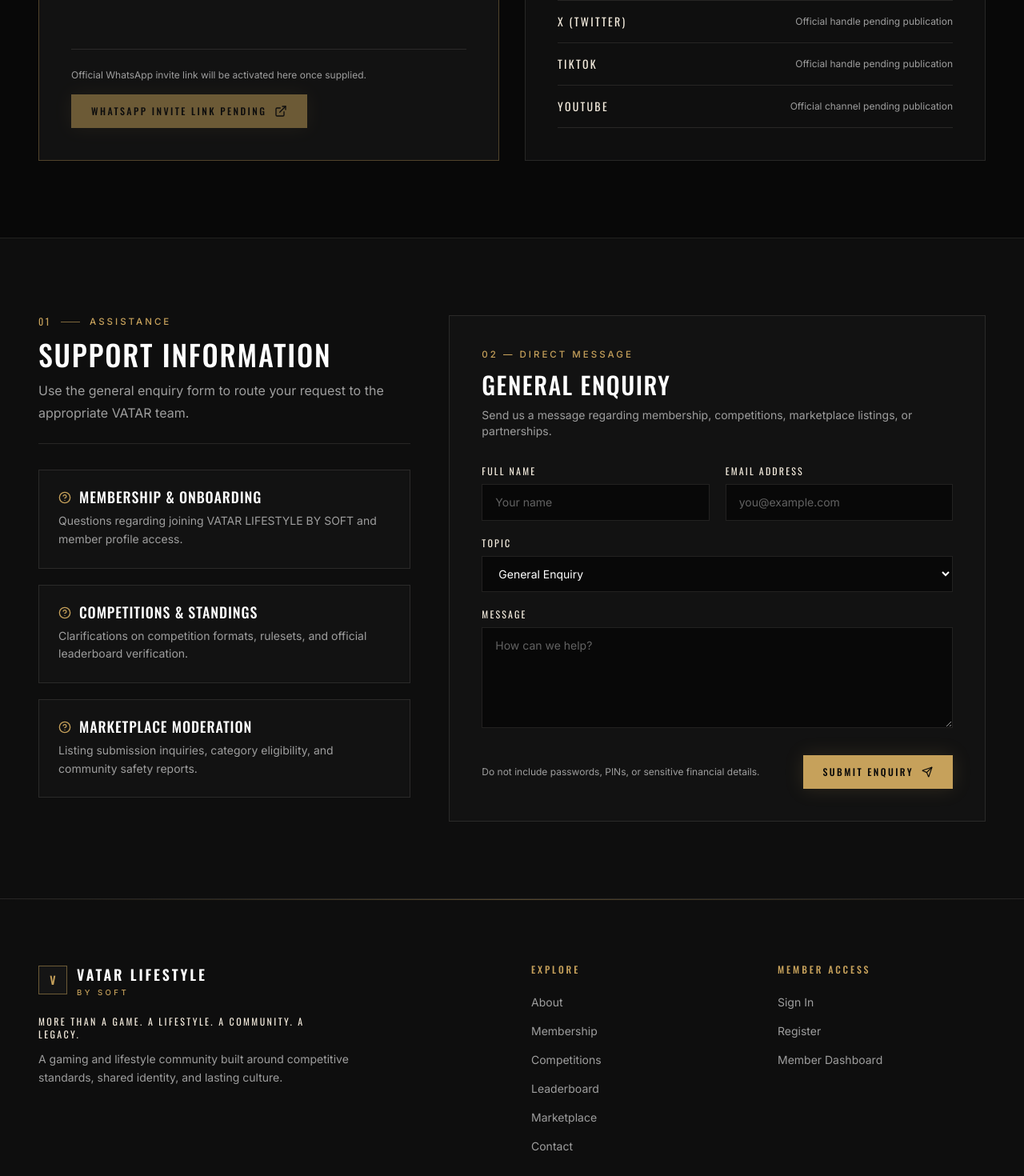
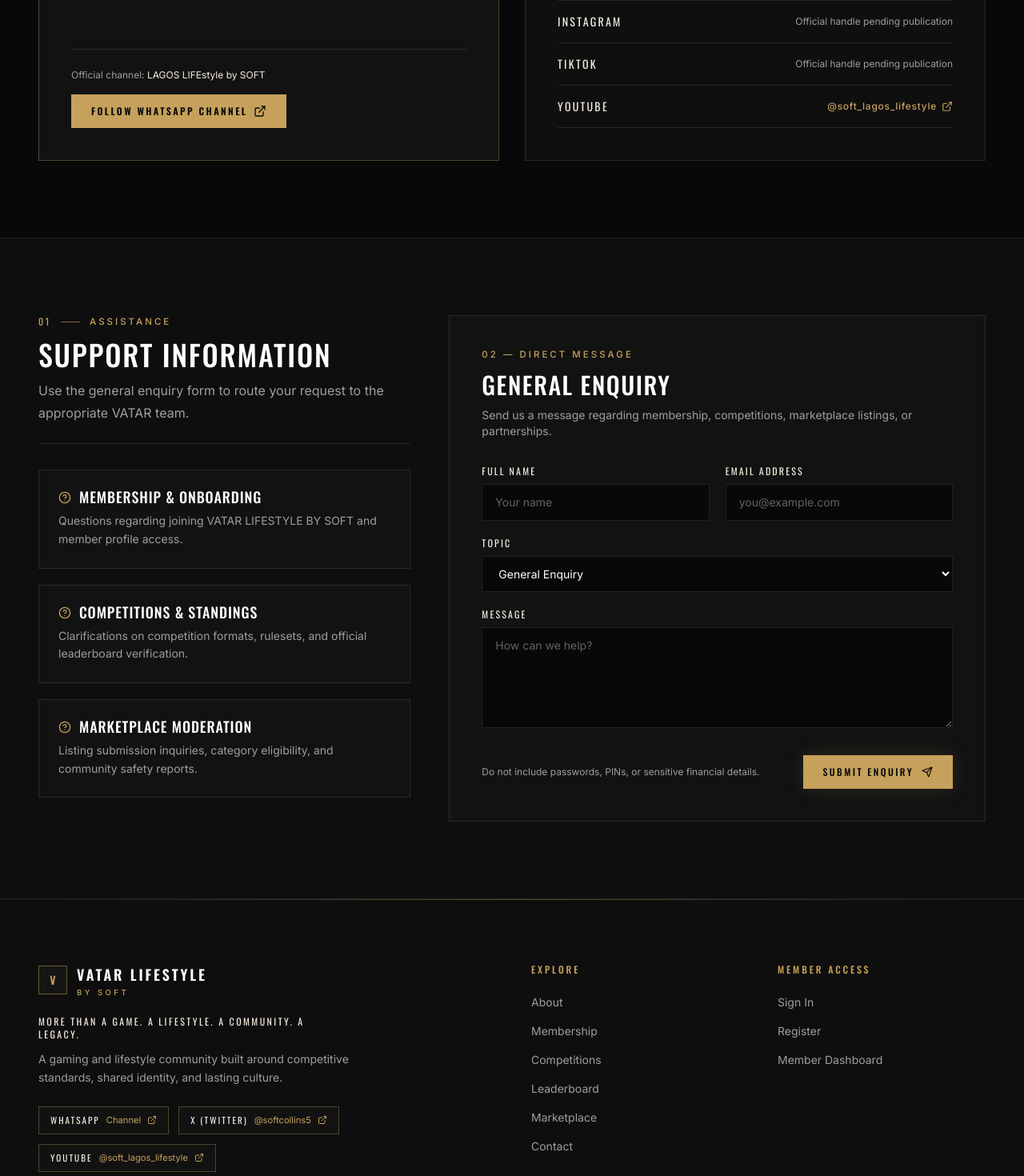
Before and after one commit to darrkkn1ght/VATARLIFESTYLEBYSOFT, a React (Vite) app: page /contact in a window 1280 px wide. Shown: the part 780-2250 px from the top of the page at 80% size. Built offline with nearby package versions, Linux system fonts and the light colour scheme; no server answers.

Commit message:
feat: add official X, WhatsApp channel, and YouTube social links

```diff
--- a/src/components/layout/Footer.tsx
+++ b/src/components/layout/Footer.tsx
@@ -1,5 +1,7 @@
+import { ExternalLink } from 'lucide-react';
 import { Link } from 'react-router-dom';
 import { PageContainer } from '@/components/layout/PageContainer';
+import { ACTIVE_SOCIAL_CHANNELS, WHATSAPP_CHANNEL } from '@/config/socials';
 import { ROUTES } from '@/routes/paths';
 import type { NavItem } from '@/types/navigation';
 
@@ -54,6 +56,39 @@ export function Footer() {
               A gaming and lifestyle community built around competitive standards,
               shared identity, and lasting culture.
             </p>
+
+            <div className="mt-6 flex flex-wrap items-center gap-3">
+              <a
+                href={WHATSAPP_CHANNEL.href}
+                target="_blank"
+                rel="noopener noreferrer"
+                aria-label={`${WHATSAPP_CHANNEL.platform} — ${WHATSAPP_CHANNEL.name}`}
+                className="inline-flex items-center gap-2 border border-brand-gold/35 bg-brand-charcoal/70 px-3.5 py-2 font-heading text-[0.7rem] tracking-[0.18em] text-brand-cream uppercase transition-colors hover:border-brand-gold hover:text-brand-gold"
+              >
+                <span>{WHATSAPP_CHANNEL.platform}</span>
+                <span className="font-body text-[0.7rem] tracking-normal text-brand-gold normal-case">
+                  Channel
+                </span>
+                <ExternalLink className="h-3 w-3 text-brand-gold" aria-hidden="true" />
+              </a>
+
+              {ACTIVE_SOCIAL_CHANNELS.map((channel) => (
+                <a
+                  key={channel.id}
+                  href={channel.href}
+                  target="_blank"
+                  rel="noopener noreferrer"
+                  aria-label={`${channel.platform} (${channel.handle})`}
+                  className="inline-flex items-center gap-2 border border-brand-gold/35 bg-brand-charcoal/70 px-3.5 py-2 font-heading text-[0.7rem] tracking-[0.18em] text-brand-cream uppercase transition-colors hover:border-brand-gold hover:text-brand-gold"
+                >
+                  <span>{channel.platform}</span>
+                  <span className="font-body text-[0.7rem] tracking-normal text-brand-gold normal-case">
+                    {channel.handle}
+                  </span>
+                  <ExternalLink className="h-3 w-3 text-brand-gold" aria-hidden="true" />
+                </a>
+              ))}
+            </div>
           </div>
 
           <div className="md:col-span-3 lg:col-span-3 lg:col-start-7">
--- /dev/null
+++ b/src/config/socials.ts
@@ -0,0 +1,49 @@
+export interface SocialChannel {
+  id: 'x' | 'instagram' | 'tiktok' | 'youtube';
+  platform: string;
+  handle: string | null;
+  href: string | null;
+  pendingStatus: string;
+}
+
+export const WHATSAPP_CHANNEL = {
+  platform: 'WhatsApp',
+  name: 'LAGOS LIFEstyle by SOFT',
+  href: 'https://whatsapp.com/channel/0029Vb9hC8u23n3ep6cTWv2B',
+} as const;
+
+export const SOCIAL_CHANNELS: readonly SocialChannel[] = [
+  {
+    id: 'x',
+    platform: 'X (Twitter)',
+    handle: '@softcollins5',
+    href: 'https://x.com/softcollins5',
+    pendingStatus: 'Official handle pending publication',
+  },
+  {
+    id: 'instagram',
+    platform: 'Instagram',
+    handle: null,
+    href: null,
+    pendingStatus: 'Official handle pending publication',
+  },
+  {
+    id: 'tiktok',
+    platform: 'TikTok',
+    handle: null,
+    href: null,
+    pendingStatus: 'Official handle pending publication',
+  },
+  {
+    id: 'youtube',
+    platform: 'YouTube',
+    handle: '@soft_lagos_lifestyle',
+    href: 'https://youtube.com/@soft_lagos_lifestyle',
+    pendingStatus: 'Official channel pending publication',
+  },
+] as const;
+
+export const ACTIVE_SOCIAL_CHANNELS = SOCIAL_CHANNELS.filter(
+  (channel): channel is SocialChannel & { href: string; handle: string } =>
+    Boolean(channel.href && channel.handle),
+);
--- a/src/pages/public/ContactPage.tsx
+++ b/src/pages/public/ContactPage.tsx
@@ -10,13 +10,7 @@ import { PageContainer } from '@/components/layout/PageContainer';
 import { PublicPageHeader } from '@/components/shared/PublicPageHeader';
 import { SectionHeading } from '@/components/shared/SectionHeading';
 import { Button } from '@/components/ui/Button';
-
-const SOCIAL_PLACEHOLDERS = [
-  { platform: 'Instagram', status: 'Official handle pending publication' },
-  { platform: 'X (Twitter)', status: 'Official handle pending publication' },
-  { platform: 'TikTok', status: 'Official handle pending publication' },
-  { platform: 'YouTube', status: 'Official channel pending publication' },
-] as const;
+import { SOCIAL_CHANNELS, WHATSAPP_CHANNEL } from '@/config/socials';
 
 const SUPPORT_AREAS = [
   {
@@ -80,40 +74,57 @@ export function ContactPage() {
 
               <div className="mt-8 border-t hairline-border pt-6">
                 <p className="font-body text-xs text-brand-muted">
-                  Official WhatsApp invite link will be activated here once supplied.
+                  Official channel: <span className="text-brand-cream">{WHATSAPP_CHANNEL.name}</span>
                 </p>
                 <div className="mt-4">
-                  <Button variant="primary" size="md" disabled>
-                    WhatsApp Invite Link Pending
+                  <a
+                    href={WHATSAPP_CHANNEL.href}
+                    target="_blank"
+                    rel="noopener noreferrer"
+                    className="inline-flex items-center justify-center gap-2 border border-brand-gold bg-brand-gold px-6 py-3 font-heading text-xs font-semibold tracking-[0.2em] text-brand-black uppercase transition-colors hover:border-brand-cream hover:bg-brand-cream"
+                  >
+                    Follow WhatsApp Channel
                     <ExternalLink className="h-4 w-4" aria-hidden="true" />
-                  </Button>
+                  </a>
                 </div>
               </div>
             </article>
 
-            {/* Social Media Placeholders */}
+            {/* Social Media Channels */}
             <article className="border hairline-border bg-brand-charcoal/55 p-8 sm:p-10 lg:col-span-6">
               <p className="heading-eyebrow">Social Channels</p>
               <h2 className="heading-section mt-3 text-3xl text-brand-white">
                 Follow VATAR LIFESTYLE BY SOFT
               </h2>
               <p className="mt-3 font-body text-sm leading-relaxed text-brand-muted">
-                Verified social media profiles will be linked below as soon as official
-                handles are confirmed.
+                Connect with VATAR LIFESTYLE BY SOFT across our official social channels
+                for community highlights, announcements, and updates.
               </p>
 
               <ul className="mt-6 divide-y divide-brand-cream/10 border-t border-b hairline-border">
-                {SOCIAL_PLACEHOLDERS.map((item) => (
+                {SOCIAL_CHANNELS.map((item) => (
                   <li
-                    key={item.platform}
+                    key={item.id}
                     className="flex flex-col justify-between gap-1 py-4 sm:flex-row sm:items-center"
                   >
                     <span className="font-heading text-sm tracking-[0.16em] text-brand-cream uppercase">
                       {item.platform}
                     </span>
-                    <span className="font-body text-xs text-brand-muted">
-                      {item.status}
-                    </span>
+                    {item.href && item.handle ? (
+                      <a
+                        href={item.href}
+                        target="_blank"
+                        rel="noopener noreferrer"
+                        className="inline-flex items-center gap-1.5 font-body text-xs font-medium tracking-[0.06em] text-brand-gold transition-colors hover:text-brand-cream"
+                      >
+                        {item.handle}
+                        <ExternalLink className="h-3.5 w-3.5" aria-hidden="true" />
+                      </a>
+                    ) : (
+                      <span className="font-body text-xs text-brand-muted">
+                        {item.pendingStatus}
+                      </span>
+                    )}
                   </li>
                 ))}
               </ul>
```
Also changed, not shown: 1 other file (tests, documents, lock files or other folders).
